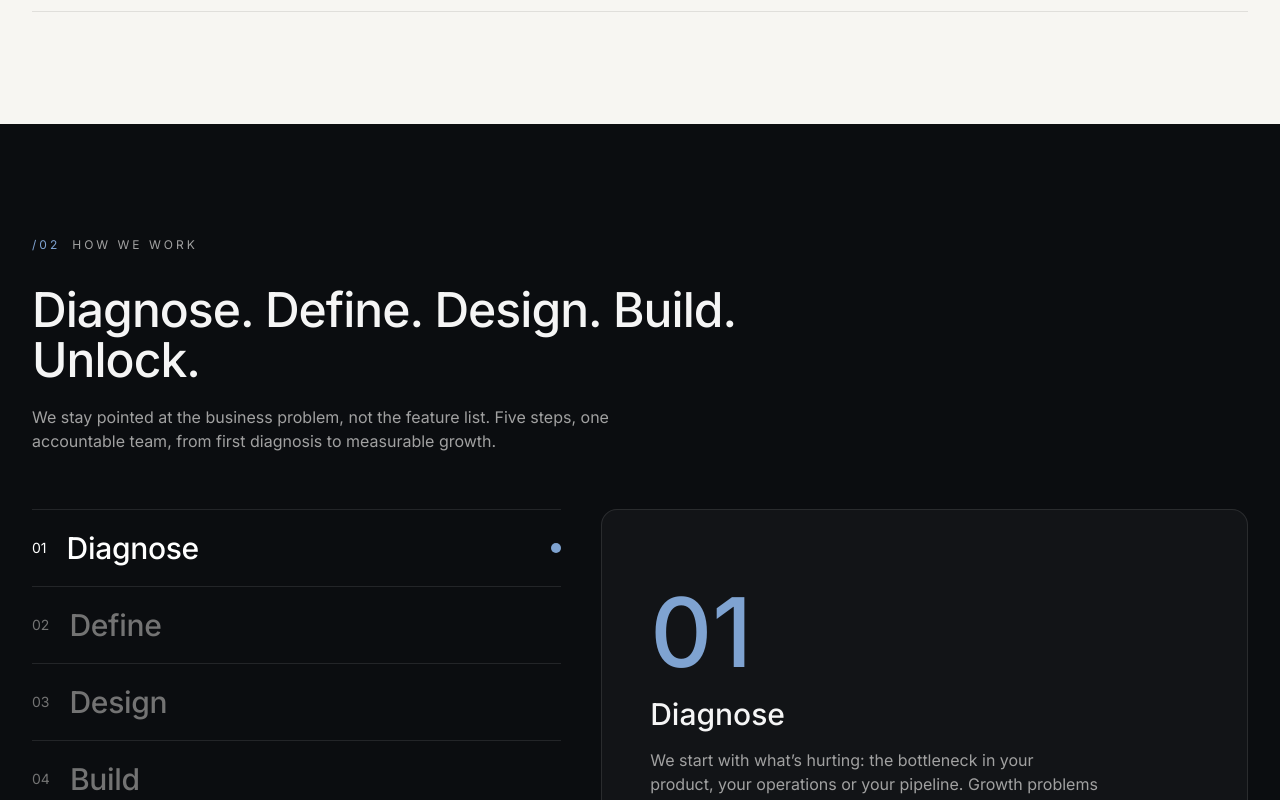
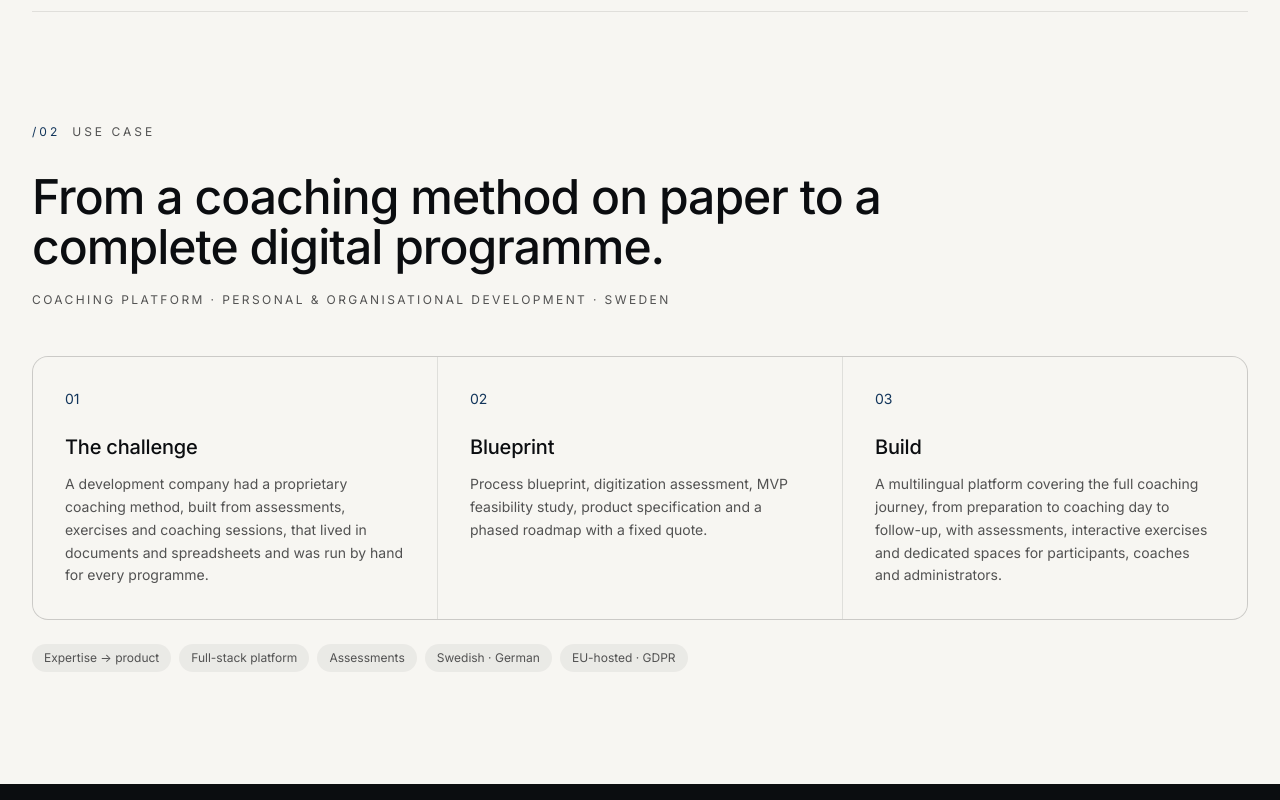
Before and after one commit to Mazix-Labs/website, a React (Vite) app: page / in a window 1280 px wide. Shown: the part 1780-2580 px from the top of the page. Built offline with nearby package versions, Linux system fonts and the light colour scheme; a web font is replaced by a local one.

Commit message:
Add Identity Labs use case (anonymised); drop capital placeholder
Co-Authored-By: Claude Opus 5.5 <noreply@anthropic.com>
Claude-Session: https://claude.ai/code/session_01LVQqDSkp1dnNx1PNWMZUhD

```diff
--- a/public/mentions-legales.html
+++ b/public/mentions-legales.html
@@ -87,8 +87,7 @@
 
       <h2>Éditeur du site</h2>
       <p>
-        <strong>MAZIX SASU</strong>, société par actions simplifiée unipersonnelle
-        au capital de [CAPITAL] €<br />
+        <strong>MAZIX SASU</strong>, société par actions simplifiée unipersonnelle<br />
         Siège social : 41 Rue de Douai, 75009 Paris, France<br />
         RCS Paris 107 403 750 · SIREN 107 403 750<br />
         N° TVA intracommunautaire : FR57107403750<br />
--- a/src/components/generated/MAZIX.tsx
+++ b/src/components/generated/MAZIX.tsx
@@ -26,6 +26,9 @@ const CAL = 'https://cal.com/aksel-bouhachmoud-viznln/30min';
 const NAV = [{
   label: 'Services',
   href: '#services'
+}, {
+  label: 'Use case',
+  href: '#use-case'
 }, {
   label: 'Approach',
   href: '#approach'
@@ -62,6 +65,14 @@ const SERVICES = [{
   blurb: 'The pipelines, retrieval and observability foundations intelligence runs on, with privacy, security and data residency built in from day one, not bolted on after.',
   tags: ['Pipelines & RAG', 'MLOps & monitoring', 'Privacy & GDPR']
 }];
+const USE_CASE = {
+  sector: 'Coaching platform · Personal & organisational development · Sweden',
+  title: 'From a coaching method on paper to a complete digital programme.',
+  challenge: 'A development company had a proprietary coaching method, built from assessments, exercises and coaching sessions, that lived in documents and spreadsheets and was run by hand for every programme.',
+  blueprint: 'Process blueprint, digitization assessment, MVP feasibility study, product specification and a phased roadmap with a fixed quote.',
+  build: 'A multilingual platform covering the full coaching journey, from preparation to coaching day to follow-up, with assessments, interactive exercises and dedicated spaces for participants, coaches and administrators.',
+  tags: ['Expertise → product', 'Full-stack platform', 'Assessments', 'Swedish · German', 'EU-hosted · GDPR']
+};
 const APPROACH = [{
   step: '01',
   title: 'Diagnose',
@@ -440,11 +451,46 @@ export const MAZIX: React.FC = () => {
         </div>
       </section>
 
+      {/* ---------- USE CASE ---------- */}
+      <section id="use-case" className="mx-auto max-w-7xl px-5 pb-20 sm:px-8 sm:pb-28">
+        <SectionTag index="02">Use case</SectionTag>
+        <motion.h2 {...fade} className="max-w-4xl text-3xl font-medium leading-[1.18] sm:leading-[1.05] tracking-[-0.02em] sm:text-5xl">
+          {USE_CASE.title}
+        </motion.h2>
+        <p className="mt-5 font-mono text-xs uppercase tracking-[0.14em] text-neutral-600 sm:tracking-[0.2em]">{USE_CASE.sector}</p>
+        <div className="mt-12 grid gap-px overflow-hidden rounded-2xl border border-neutral-900/10 bg-neutral-900/10 md:grid-cols-3">
+          {[{
+          n: '01',
+          label: 'The challenge',
+          body: USE_CASE.challenge
+        }, {
+          n: '02',
+          label: 'Blueprint',
+          body: USE_CASE.blueprint
+        }, {
+          n: '03',
+          label: 'Build',
+          body: USE_CASE.build
+        }].map(c => <div key={c.n} className="flex flex-col gap-6 bg-[#f7f6f2] p-8">
+              <span className="font-mono text-sm text-[#12355b]">{c.n}</span>
+              <div>
+                <h3 className="text-xl font-medium tracking-[-0.01em]">{c.label}</h3>
+                <p className="mt-3 text-sm leading-relaxed text-neutral-600">{c.body}</p>
+              </div>
+            </div>)}
+        </div>
+        <div className="mt-6 flex flex-wrap gap-2">
+          {USE_CASE.tags.map(t => <span key={t} className="rounded-full bg-neutral-950/5 px-3 py-1.5 font-mono text-xs text-neutral-600">
+              {t}
+            </span>)}
+        </div>
+      </section>
+
       {/* ---------- APPROACH ---------- */}
       <section id="approach" className="border-y border-neutral-900/10 bg-[#0b0d10] text-neutral-100">
         <div className="mx-auto max-w-7xl px-5 py-20 sm:px-8 sm:py-28">
           <div className="mb-8 flex items-center gap-3 font-mono text-xs uppercase tracking-[0.14em] sm:tracking-[0.25em] text-neutral-400">
-            <span className="text-[#7fa3d1]">/02</span>
+            <span className="text-[#7fa3d1]">/03</span>
             <span>How we work</span>
           </div>
           <motion.h2 {...fade} className="max-w-3xl text-3xl font-medium leading-[1.18] tracking-[-0.02em] sm:leading-[1.05] sm:text-5xl">
@@ -496,7 +542,7 @@ export const MAZIX: React.FC = () => {
 
       {/* ---------- ENGAGEMENT MODELS ---------- */}
       <section className="mx-auto max-w-7xl px-5 py-20 sm:px-8 sm:py-28">
-        <SectionTag index="03">How we engage</SectionTag>
+        <SectionTag index="04">How we engage</SectionTag>
         <motion.h2 {...fade} className="max-w-3xl text-3xl font-medium leading-[1.18] sm:leading-[1.05] tracking-[-0.02em] sm:text-5xl">
           Diagnose first. Then build it properly.
         </motion.h2>
@@ -528,7 +574,7 @@ export const MAZIX: React.FC = () => {
 
       {/* ---------- ABOUT US ---------- */}
       <section id="about" className="mx-auto max-w-7xl px-5 py-20 sm:px-8 sm:py-28">
-        <SectionTag index="04">About us</SectionTag>
+        <SectionTag index="05">About us</SectionTag>
         <motion.h2 {...fade} className="max-w-4xl text-3xl font-medium leading-[1.18] sm:leading-[1.08] tracking-[-0.02em] sm:text-5xl">
           A small senior team that builds AI systems businesses actually run
           on.
```
